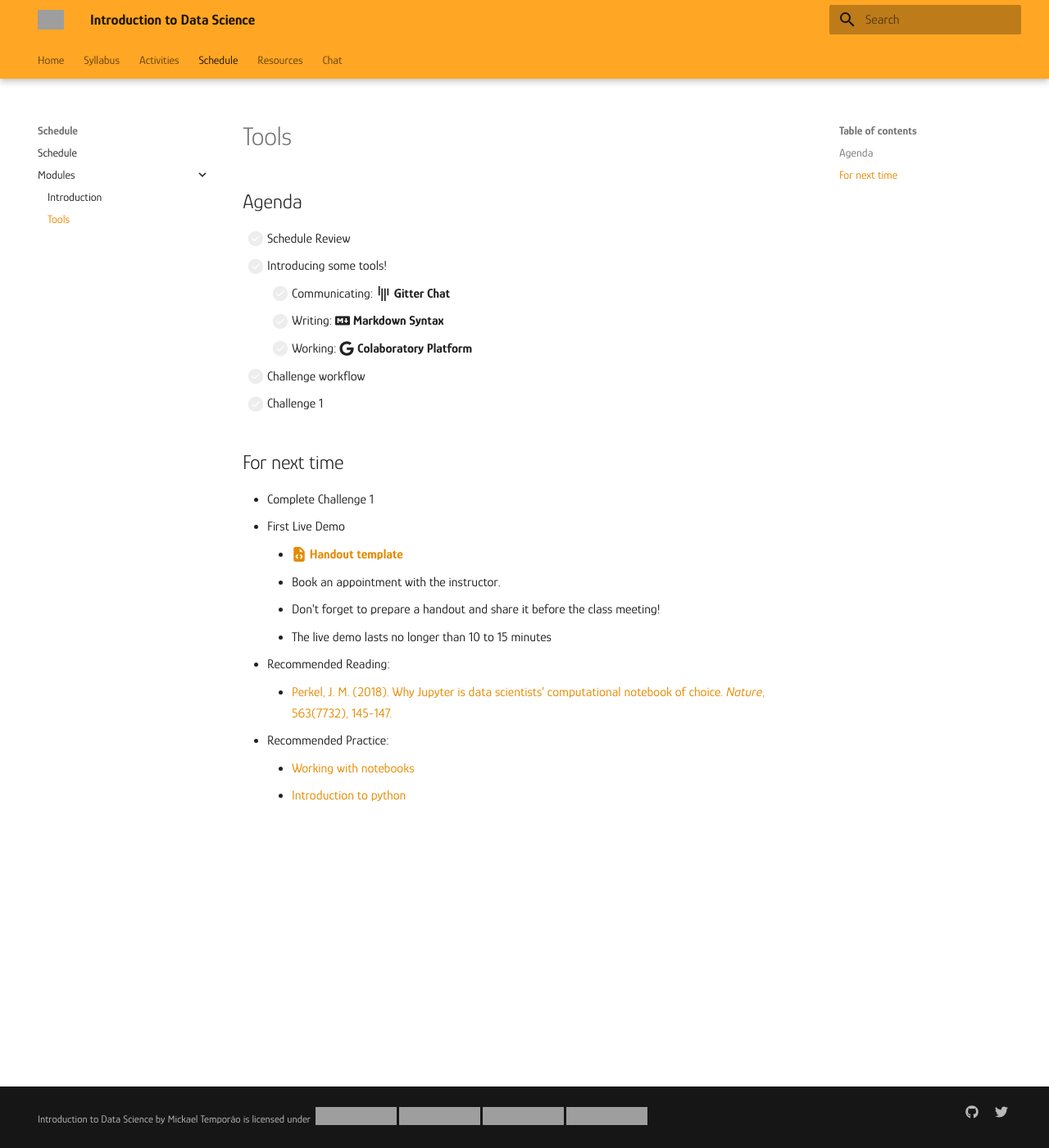
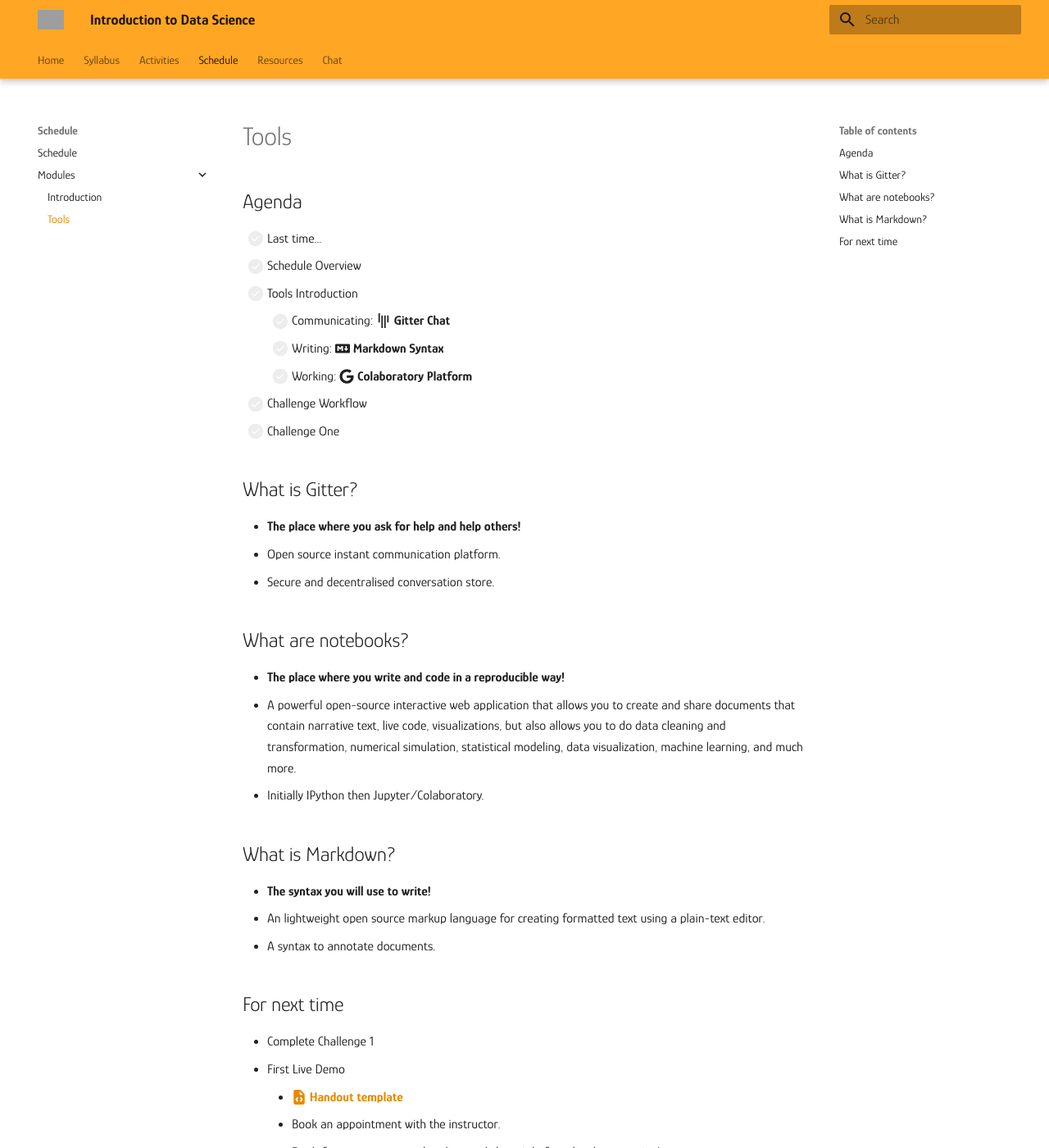
Before and after one commit to mickaeltemporao/itds, an MkDocs documentation site: the page built from docs/modules/tools.md, in a window 1280 px wide and 1400 px high. Shown: the whole window at 82% size. Built offline with MkDocs 1.6.1 and Material for MkDocs 9.7.7, drawn with Linux system fonts in a browser that asks for light colours; grey boxes are pictures that could not be loaded.

Commit message:
update tools

```diff
--- a/docs/modules/tools.md
+++ b/docs/modules/tools.md
@@ -1,13 +1,29 @@
 # Tools
 
 ## Agenda
-- [ ] Schedule Review
-- [ ] Introducing some tools!
+- [ ] Last time...
+- [ ] Schedule Overview
+- [ ] Tools Introduction
     - [ ] Communicating: **:fontawesome-brands-gitter: Gitter Chat**
     - [ ] Writing: **:fontawesome-brands-markdown: Markdown Syntax**
     - [ ] Working: **:fontawesome-brands-google: Colaboratory Platform**
-- [ ] Challenge workflow
-- [ ] Challenge 1
+- [ ] Challenge Workflow
+- [ ] Challenge One
+
+## What is Gitter?
+- **The place where you ask for help and help others!**
+- Open source instant communication platform.
+- Secure and decentralised conversation store.
+
+## What are notebooks?
+- **The place where you write and code in a reproducible way!**
+- A powerful open-source interactive web application that allows you to create and share documents that contain narrative text, live code, visualizations, but also allows you to do data cleaning and transformation, numerical simulation, statistical modeling, data visualization, machine learning, and much more.
+- Initially IPython then Jupyter/Colaboratory.
+
+## What is Markdown?
+- **The syntax you will use to write!**
+- An lightweight open source markup language for creating formatted text using a plain-text editor.
+- A syntax to annotate documents.
 
 ## For next time
 - Complete Challenge 1
@@ -19,5 +35,4 @@
 - Recommended Reading:
     - [Perkel, J. M. (2018). Why Jupyter is data scientists' computational notebook of choice. *Nature*, 563(7732), 145-147.](https://www.nature.com/articles/d41586-018-07196-1)
 - Recommended Practice:
-    - [Working with notebooks](https://colab.research.google.com/notebooks/intro.ipynb)
-    - [Introduction to python](https://www.kaggle.com/colinmorris/hello-python)
+    - [Python Basics](https://colab.research.google.com/github/mickaeltemporao/reproducible-research-in-python/blob/master/notebooks/01-python-basics.ipynb)
```
Also changed, not shown: docs/modules/measurement.md (+2 -0 lines), docs/modules/programming.md (+3 -0 lines).
